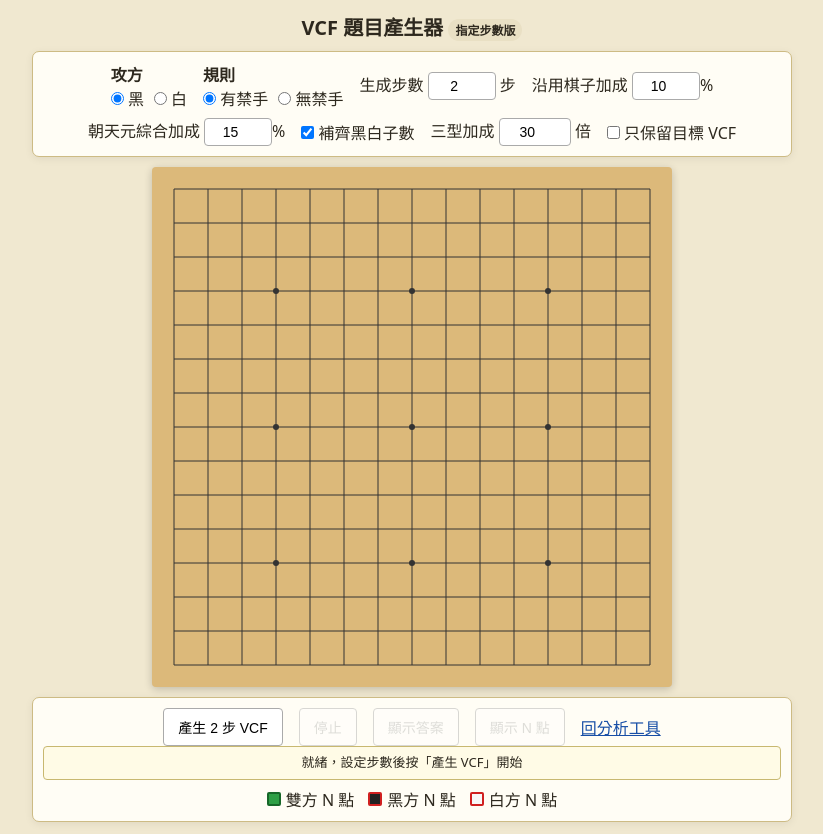
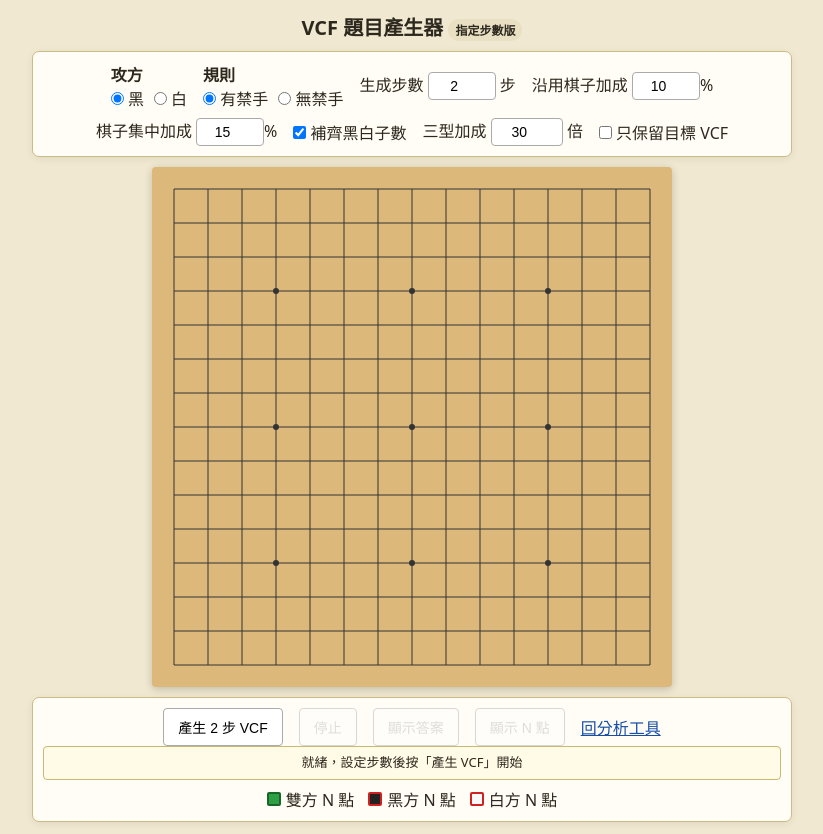
Before and after one commit to 5871224/VCF, a plain HTML site: page makevcf-generator.html in a window 1280 px wide. Shown: the whole page, without its empty margins (228-1051 px from the left). Drawn offline with Linux system fonts and the light colour scheme; a script that the page names is missing.

Commit message:
Rename concentration control and load new bonus logic

```diff
--- a/makevcf-generator.html
+++ b/makevcf-generator.html
@@ -99,7 +99,7 @@ a { color: #174ea6; }
   </fieldset>
   <label>生成步數 <input id="target-steps" type="number" min="1" max="10" step="1" value="2"> 步</label>
   <label title="0% 不加權；攻方棋，以及死四模板 X 點或五點原有的守方棋，每沿用一顆都套用相同加成">沿用棋子加成 <input id="bonus-reuse" type="number" min="0" max="100" step="1" value="10">%</label>
-  <label title="綜合朝向天元與四顆攻子平均位置距離；100% 且綜合分數滿分時提高到 100 倍權重">朝天元綜合加成 <input id="bonus-center" type="number" min="0" max="100" step="1" value="15">%</label>
+  <label title="以目前盤面全部黑白棋的座標平均值作為分布中心；死四模板正中間那一點越接近分布中心，加成越高">棋子集中加成 <input id="bonus-center" type="number" min="0" max="100" step="1" value="15">%</label>
 </div>
 
 <svg id="board-svg" aria-label="15×15 棋盤"></svg>
@@ -131,6 +131,7 @@ a { color: #174ea6; }
 <script src="makevcf-generator-layer.js"></script>
 <script src="makevcf-generator-validate.js"></script>
 <script src="makevcf-generator-reuse-bonus.js"></script>
+<script src="makevcf-generator-concentration.js"></script>
 <script src="makevcf-generator-main.js"></script>
 <script src="makevcf-generator-balance.js"></script>
 <script src="makevcf-generator-unique.js"></script>
```
